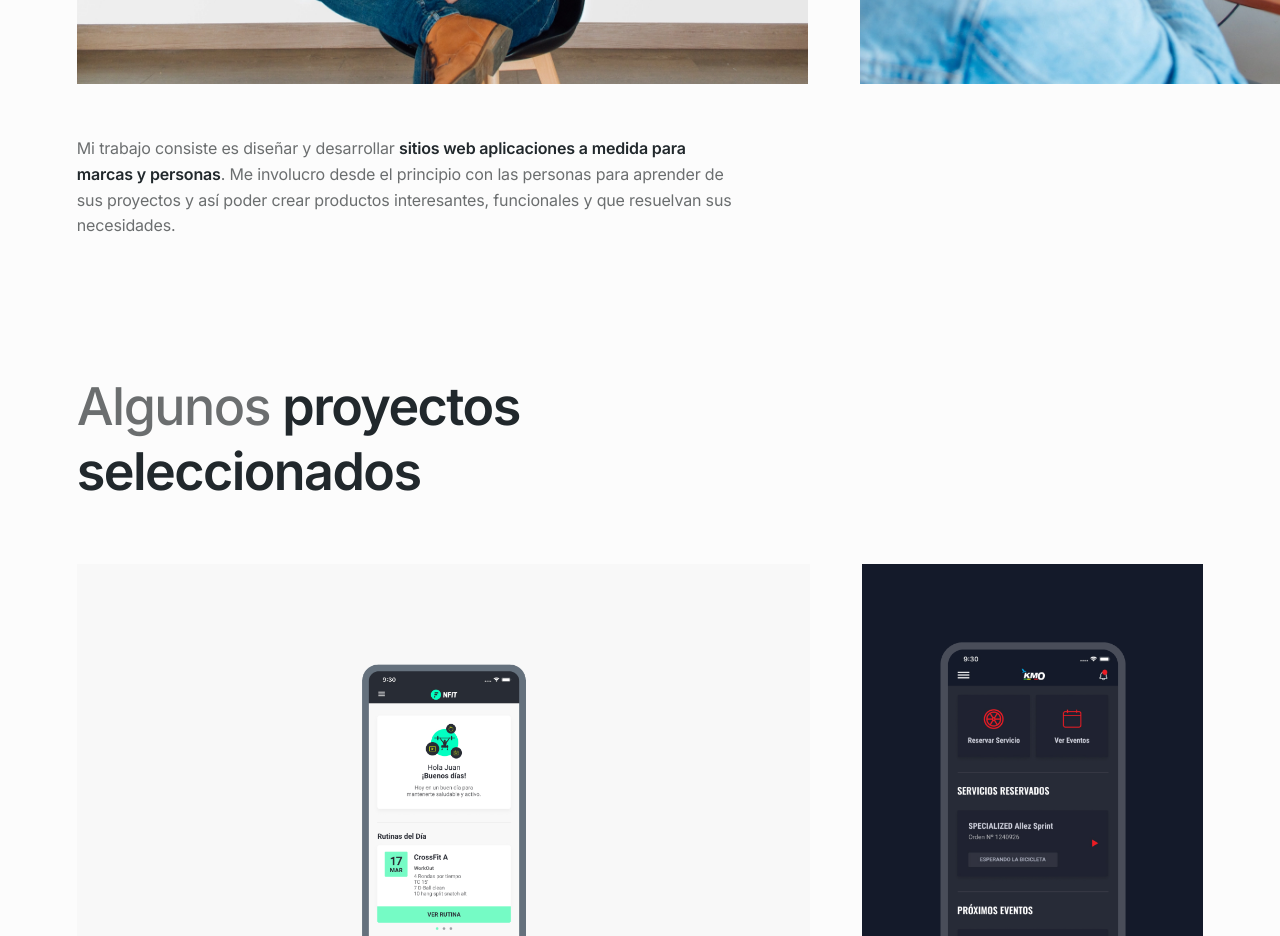
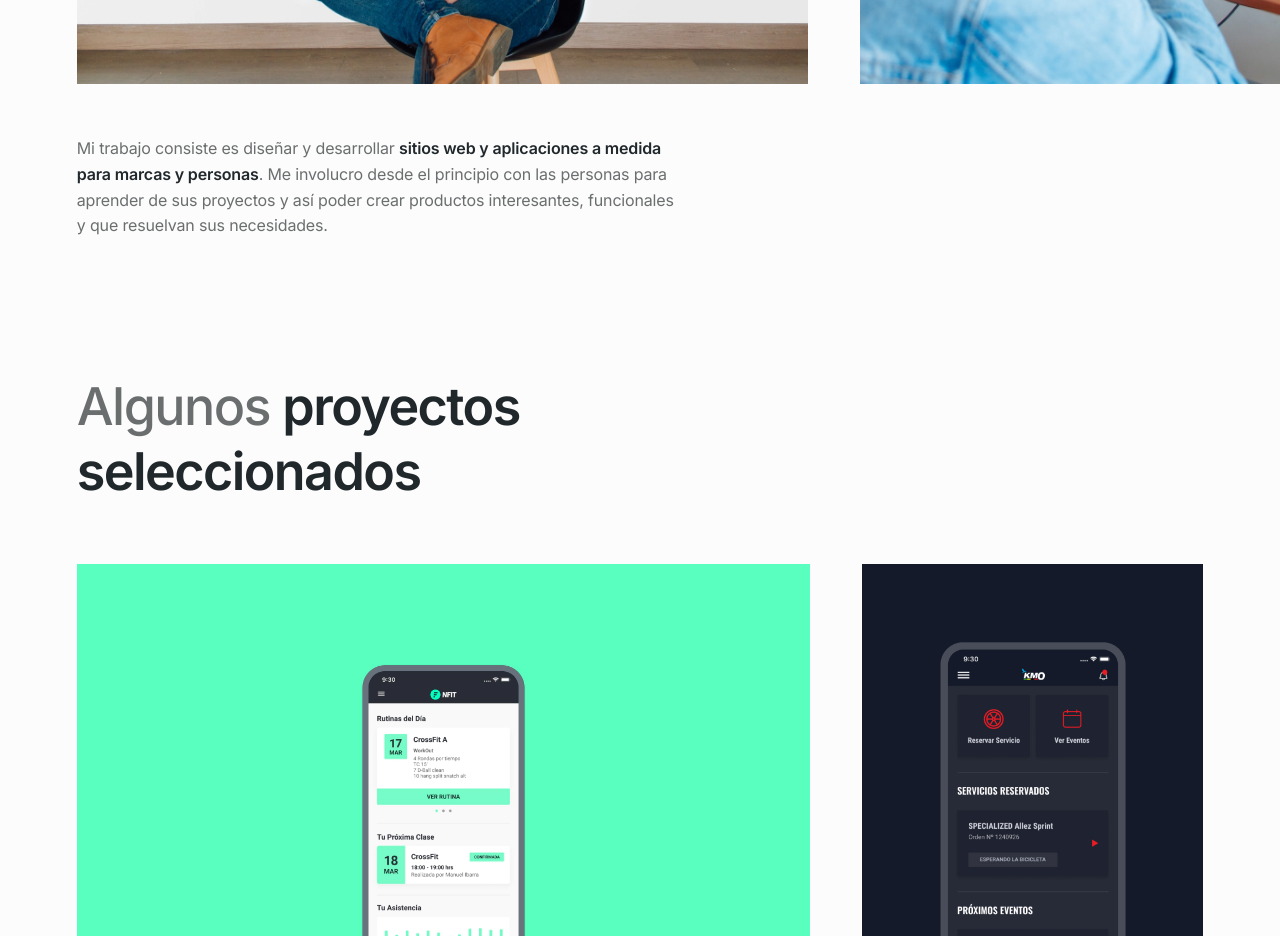
Before and after one commit to dandelior/juanberrios-21, a Next.js app: page / in a window 1280 px wide. Shown: the part 1040-1976 px from the top of the page. Built offline with nearby package versions, Linux system fonts and the light colour scheme.

Commit message:
change NFIT cover + og and work description

```diff
--- a/_works/nfit.md
+++ b/_works/nfit.md
@@ -2,7 +2,7 @@
 pretitle: 'Construyendo el ecosistema digital del fitness con'
 title: 'NFIT'
 excerpt: 'Ecosistema digital para centros deportivos'
-desc: 'Dos productos digitales: Una WebApp que permite que el centro deportivo pueda crear clases, asignar planes, agregar alumnos y gestionar pagos. Y una app que permite a sus alumnos comprar o renovar membresías, ver el entrenamiento del día, reservar cupos para las clases, ver los videos de las clases, entre otras cosas.'
+desc: 'Dos productos digitales: Un sistema de administración para que los centros deportivo puedan crear clases, asignar planes, agregar alumnos y gestionar pagos. Por otro lado una app que permite a sus alumnos comprar, renovar membresías, ver el entrenamiento del día, reservar cupos para las clases, ver los videos de las clases, entre otras funciones.'
 coverImage: '/assets/works/nfit/cover.webp'
 featuredImage: '/assets/works/nfit/featured.png'
 tags: 'App / WebApp'
--- a/pages/index.js
+++ b/pages/index.js
@@ -44,10 +44,16 @@ export default function Home({ posts }) {
             </div>
             <div className={PresentationStyles.space}>
               <p>
-                Mi trabajo consiste es diseñar y desarrollar <span className="highlight-color">sitios web aplicaciones a medida para marcas y personas</span>.
+                Mi trabajo consiste es diseñar y desarrollar <span className="highlight-color">sitios web y aplicaciones a medida para marcas y personas</span>.
                 Me involucro desde el principio con las personas para aprender
                 de sus proyectos y así poder crear productos interesantes,
                 funcionales y que resuelvan sus necesidades.
+                {/* <br />
+                <br />
+                Actualmente trabajo en <span className="highlight-color"><a href="https://asomic.com" target="_blank" rel="norefereer noopeneer">asomic</a></span> como único diseñador UX/UI
+                y también como desarrollador frontend, pero también estoy abierto
+                a recibir proyectos de manera freelance, si estás interesado contáctame
+                a <span className="highlight-color"><a href="mailto:hola@juanberrios.com">hola@juanberrios.com</a></span> o en mis redes sociales. */}
               </p>
             </div>
           </div>
--- a/styles/parts/PresentationWrapper.module.sass
+++ b/styles/parts/PresentationWrapper.module.sass
@@ -94,6 +94,7 @@
           height: 379px
           margin-bottom: 52px
         .space
+          // height: 38vh
           height: 22vh
           padding: 0
           p
@@ -116,6 +117,7 @@
       .img
         height: 549px
       .space
+        // padding-bottom: calc(38vh + 52px)
         padding-bottom: calc(22vh + 52px)
 
 @media (min-width: 1280px)
@@ -133,6 +135,7 @@
           height: 479px
         .space
           p
+            max-width: 60ch
     .presentationB
       .arrowWrapper
         svg.arrow
```
Also changed, not shown: public/assets/works/nfit/cover.webp, public/assets/works/nfit/featured.png.
